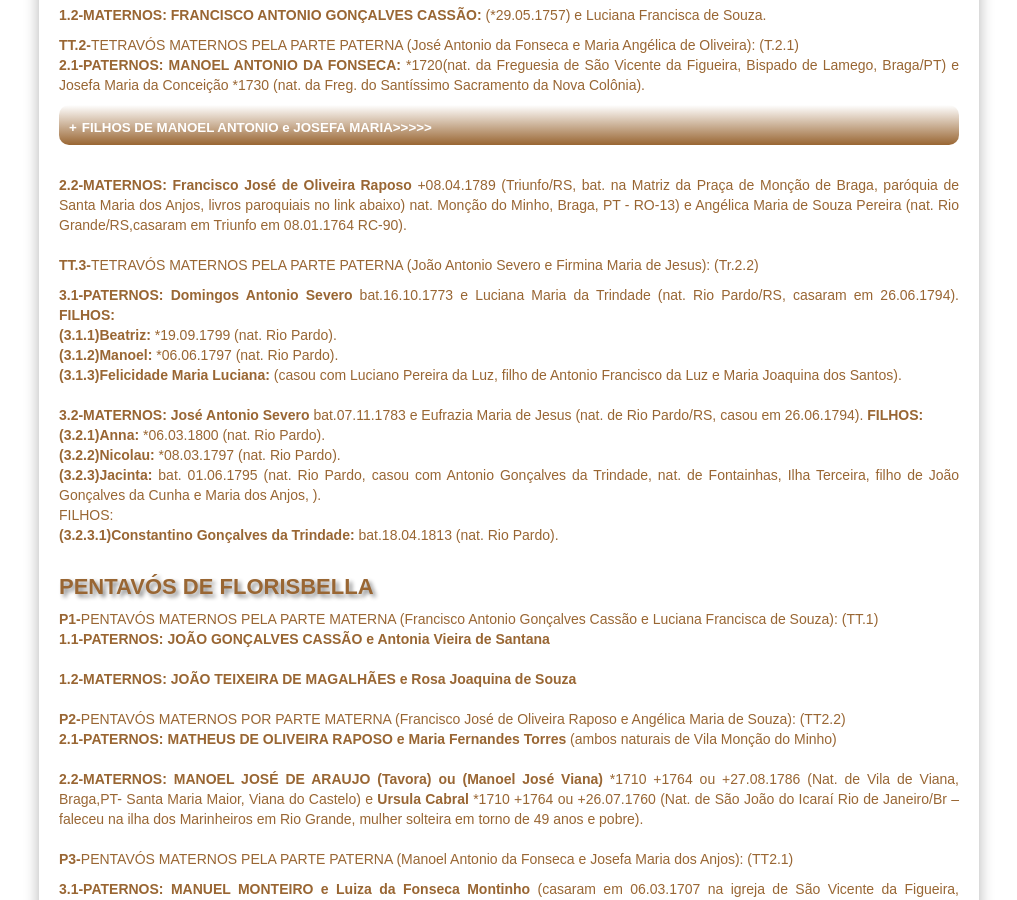
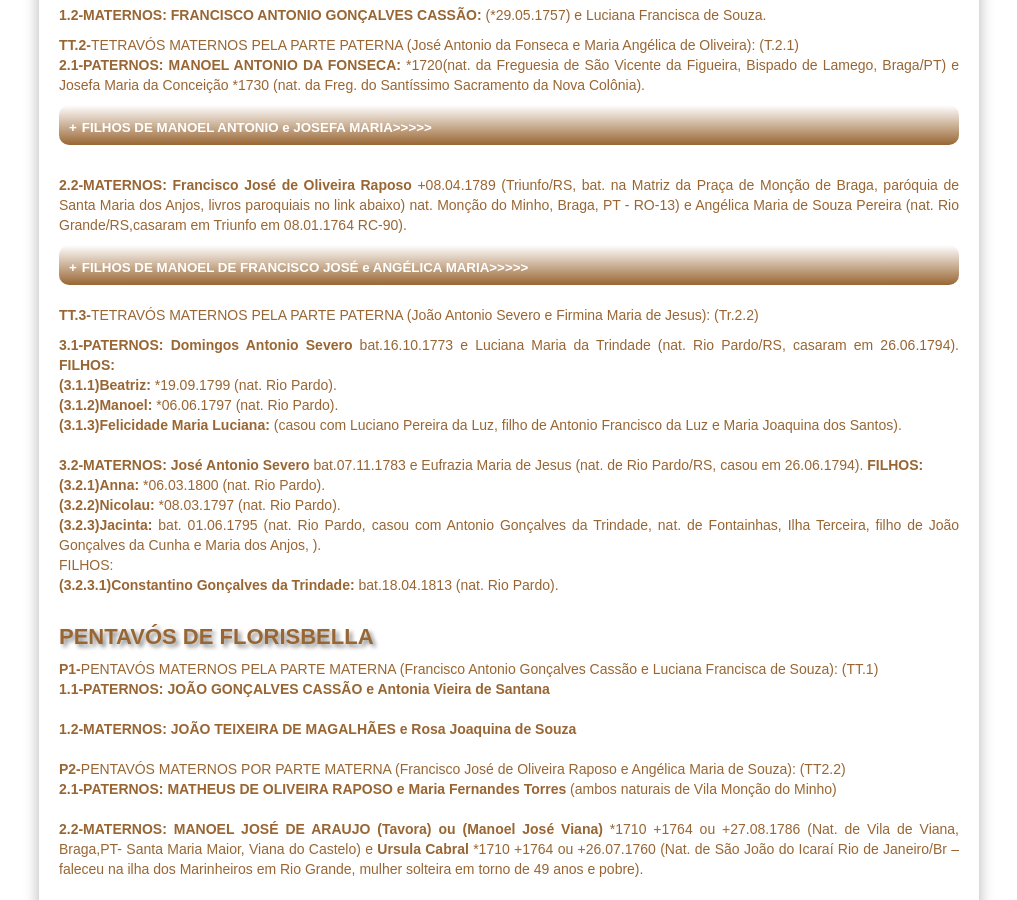
Before and after one commit to claudiovargas1955/claudiovargas1955.github.io, a Jekyll site: the page built from _pages/arvore-genealogica-de-costados-de-florisbella.html, in a window 1280 px wide and 900 px high, scrolled down 1945 px. Shown: the whole window, without its empty margins (131-1148 px from the left). Built offline with Jekyll 4.4.1, drawn with Linux system fonts in a browser that asks for light colours; some web fonts are replaced; some of the changed lines change nothing that is shown.

Commit message:
Update arvore-genealogica-de-costados-de-florisbella.html

```diff
--- a/_pages/arvore-genealogica-de-costados-de-florisbella.html
+++ b/_pages/arvore-genealogica-de-costados-de-florisbella.html
@@ -846,9 +846,26 @@
 
 <p><b>2.2-MATERNOS: Francisco José de Oliveira Raposo</b> +08.04.1789 (Triunfo/RS, bat. na Matriz da Praça de Monção de Braga,
  paróquia de Santa Maria dos Anjos, livros paroquiais no link abaixo) nat. Monção do Minho, Braga, PT - RO-13) e Angélica Maria
- de Souza Pereira (nat. Rio Grande/RS,casaram em Triunfo em 08.01.1764 RC-90). <br><br>
+ de Souza Pereira (nat. Rio Grande/RS,casaram em Triunfo em 08.01.1764 RC-90). <br>
+<p><details><p><summary><b>FILHOS DE MANOEL DE FRANCISCO JOSÉ e ANGÉLICA MARIA>>>>></b></summary></p><br>
+ <p><b>(2.2.1)Manuel Raposo: </b>*1765 (nat. Triunfo, RS).</br>
+ <b>(2.2.2)Antonio de Oliveira Raposo: </b>*26.12.1767 (nat. de Triunfo, RS).</br>
+ <b>(2.2.3)Anna Joaquina de Oliveira: </b>*1770  (nat. de Triunfo, RS)</br>
+ <b>(2.2.4)Jeronimo de Oliveira Raposo: </b>*15.04.1770 (nat. de Triunfo, RS).</br>
+ <b>(2.2.5)Eufrasia Maria da Conceição Raposo: </b>*11.03.1772 (nat. de Triunfo, RS).</br>
+ <b>(2.2.6)Francisca: </b>*05.10.1773 (nat. de Triunfo, RS).</br>
+ <b>(2.2.7)Joana: </b>*10.06.1775 (nat. de Triunfo, RS).</br>
+ <b>(2.2.8)Manoel de Oliveira Raposo: </b>*27.01.1778 (nat. de Triunfo, RS).</br>
+ <b>(2.2.9)Maria: </b>09.12.1779 (nat. de Triunfo, RS).</br>
+ <b>(2.2.10)Maria Angélica de Oliveira: </b>*1780</br>
+ <b>(2.2.11)Rosa Angélica de Oliveira: </b>*16.08.1780 (nat. de Triunfo, RS).</br>
+ <b>(2.2.12)Anna de Oliveira Raposo: </b>*19.09.1781 (nat. de Triunfo, RS).</br>
+ <b>(2.2.13)Felicidade Pulqueria de Oliveira: </b>*1785</br>
+ <b>(2.2.14)Ludocheria: </b>*15.08.1786 (nat. de Triunfo, RS).</br>
+ <b>(2.2.15)Rosa de Oliveira Raposo: </b>*16.08.1786 (nat. de Triunfo, RS).</p></details></br>
 
-<b>TT.3-</b>TETRAVÓS MATERNOS PELA PARTE PATERNA (João Antonio Severo e Firmina Maria de Jesus): (Tr.2.2)<br>
+
+ <p><b>TT.3-</b>TETRAVÓS MATERNOS PELA PARTE PATERNA (João Antonio Severo e Firmina Maria de Jesus): (Tr.2.2)<br></p>
 <p><b>3.1-PATERNOS: Domingos Antonio Severo </b>bat.16.10.1773 e Luciana Maria da Trindade (nat. Rio Pardo/RS, casaram em 26.06.1794).
 <b>FILHOS:</b><br>
 <b>(3.1.1)Beatriz: </b>*19.09.1799 (nat. Rio Pardo).<br>
```
